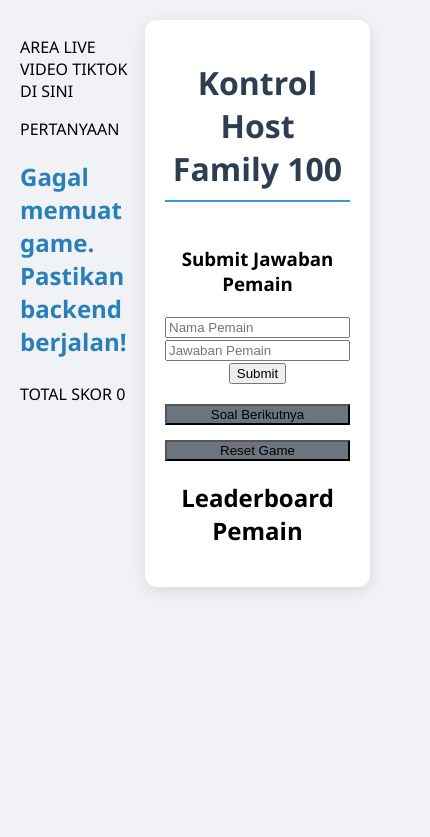
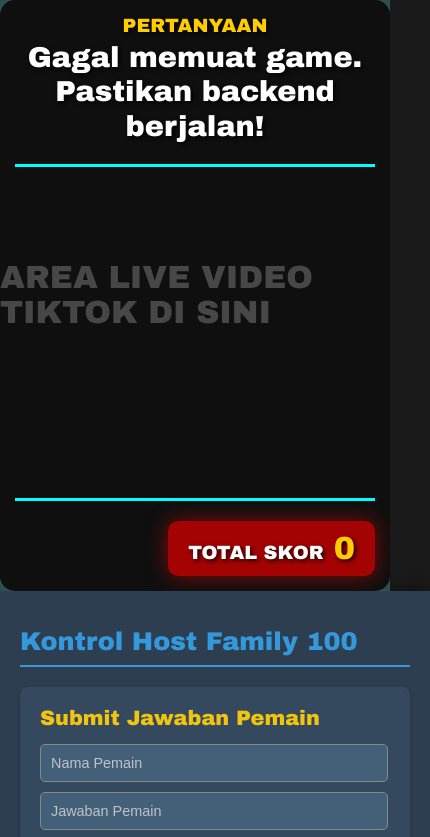
Before and after one commit to andrianSyio/tiktoknew, a plain HTML site: page public/index.html in a window 390 px wide. Shown: the top 837 px of the page, 430 px wide, since content can reach past the window. Drawn offline with Linux system fonts and the light colour scheme; no server answers.

Commit message:
Update style.css

```diff
--- a/public/style.css
+++ b/public/style.css
@@ -1,192 +1,265 @@
+/* public/style.css */
+
+/* General Body and Container */
 body {
-    font-family: 'Segoe UI', Tahoma, Geneva, Verdana, sans-serif;
-    background-color: #f0f2f5;
+    font-family: 'Arial Black', Arial, sans-serif; /* Font tebal dan jelas */
+    background-color: #1a1a1a; /* Latar belakang gelap */
+    margin: 0;
+    padding: 0;
+    overflow: hidden; /* Pastikan tidak ada scrollbar */
+    display: flex; /* Menggunakan flex untuk mengatur dua area: TV display dan admin panel */
+    height: 100vh;
+    width: 100vw;
+}
+
+/* TV Display Area (Left Half or Main Display) */
+.tv-container {
+    position: relative;
+    flex-grow: 1; /* Ambil ruang sebanyak mungkin */
+    background-color: #000; /* Latar belakang TV hitam */
     display: flex;
     justify-content: center;
-    align-items: flex-start;
-    min-height: 100vh;
-    margin: 0;
-    padding: 20px;
-    box-sizing: border-box;
+    align-items: center;
+    overflow: hidden;
 }
 
-.container {
-    background-color: #ffffff;
-    border-radius: 12px;
-    box-shadow: 0 4px 15px rgba(0, 0, 0, 0.1);
-    padding: 30px;
+.live-feed-placeholder {
+    position: absolute; /* Akan menjadi layer di bawah overlay */
+    top: 0;
+    left: 0;
     width: 100%;
-    max-width: 700px;
-    text-align: center;
-    box-sizing: border-box;
+    height: 100%;
+    background-color: #333; /* Warna placeholder */
+    display: flex;
+    justify-content: center;
+    align-items: center;
+    color: #eee;
+    font-size: 2em;
+    z-index: 0; /* Pastikan di paling bawah */
 }
 
-h1 {
-    color: #2c3e50;
-    margin-bottom: 25px;
-    font-size: 2.5em;
-    border-bottom: 2px solid #3498db;
-    padding-bottom: 10px;
-    display: inline-block;
+.game-overlay {
+    position: relative; /* Ini adalah overlay yang akan muncul di atas live feed */
+    width: 90%; /* Kontrol lebar overlay */
+    height: 90%; /* Kontrol tinggi overlay */
+    display: grid;
+    grid-template-rows: auto 1fr auto; /* Baris: pertanyaan, jawaban, bottom bar */
+    gap: 20px;
+    background-color: rgba(0, 0, 0, 0.7); /* Latar belakang transparan gelap */
+    padding: 30px;
+    border-radius: 15px;
+    box-shadow: 0 0 50px rgba(0, 255, 255, 0.5); /* Efek cahaya neon */
+    z-index: 1; /* Pastikan di atas live feed */
+    color: white;
+    text-shadow: 2px 2px 4px rgba(0,0,0,0.8);
 }
 
-.game-display {
-    margin-bottom: 30px;
-    border: 1px solid #e0e0e0;
-    border-radius: 8px;
-    padding: 20px;
-    background-color: #fdfdfd;
+/* Question Area */
+.question-area {
+    text-align: center;
+    padding-bottom: 20px;
+    border-bottom: 3px solid #00ffff; /* Garis bawah pertanyaan dengan warna neon */
 }
 
-#question {
-    font-size: 1.8em;
-    color: #2980b9;
-    margin-bottom: 25px;
+.question-label {
+    display: block;
+    font-size: 1.2em;
+    color: #ffcc00; /* Warna label kuning */
+    margin-bottom: 5px;
+}
+
+.question-text {
+    font-size: 2.5em; /* Ukuran font besar */
+    margin: 0;
+    color: #fff;
+    line-height: 1.2;
+}
+
+/* Answers Area */
+.answers-area {
+    overflow-y: auto; /* Jika jawaban terlalu banyak */
+    padding-right: 10px; /* Ruang untuk scrollbar */
 }
 
 .answers-list {
     list-style: none;
     padding: 0;
     margin: 0;
+    display: grid;
+    grid-template-columns: 1fr; /* Satu kolom */
+    gap: 15px;
 }
 
 .answer-item {
-    background-color: #ecf0f1;
-    margin: 8px 0;
-    padding: 12px 20px;
-    border-radius: 6px;
-    font-size: 1.3em;
+    background-color: rgba(50, 50, 50, 0.8); /* Latar belakang item jawaban */
+    padding: 15px 25px;
+    border-radius: 10px;
+    font-size: 1.8em; /* Ukuran font besar */
     display: flex;
     justify-content: space-between;
     align-items: center;
-    border: 1px solid #dde1e5;
-    transition: background-color 0.3s ease;
+    border: 2px solid #555;
+    transition: all 0.3s ease;
+    box-shadow: 0 0 10px rgba(0, 0, 0, 0.5);
 }
 
 .answer-item.revealed {
-    background-color: #d1e7dd;
-    border-color: #28a745;
-    color: #216c3b;
+    background-color: rgba(0, 150, 0, 0.8); /* Hijau terang saat terungkap */
+    border-color: #00ff00; /* Border hijau neon */
+    color: #fff;
     font-weight: bold;
+    box-shadow: 0 0 20px rgba(0, 255, 0, 0.7);
 }
 
 .answer-text {
     flex-grow: 1;
     text-align: left;
+    white-space: nowrap; /* Jangan memecah teks ke baris baru */
+    overflow: hidden; /* Sembunyikan jika melebihi */
+    text-overflow: ellipsis; /* Tambahkan elipsis jika terpotong */
 }
 
 .answer-score {
     margin-left: 20px;
     font-weight: bold;
-    color: #34495e;
+    color: #ffcc00; /* Warna skor kuning */
+    font-size: 1.1em;
 }
 
 .answers-list .placeholder {
-    color: #7f8c8d;
+    color: #ccc;
     font-style: italic;
 }
 
-.scores-section {
+/* Bottom Bar (Total Score) */
+.bottom-bar {
+    text-align: right;
+    padding-top: 20px;
+    border-top: 3px solid #00ffff; /* Garis atas dengan warna neon */
     display: flex;
-    justify-content: center; /* Pusatkan skor */
-    margin-bottom: 30px;
-    background-color: #f7f9fc;
-    padding: 15px;
-    border-radius: 8px;
-    border: 1px solid #e9ecef;
+    justify-content: flex-end; /* Posisikan skor di kanan */
+    align-items: center;
 }
 
-.score-card {
-    padding: 15px 25px;
-    border-radius: 8px;
-    min-width: 180px; /* Lebarkan sedikit */
-    color: #fff;
-    font-weight: bold;
-    box-shadow: 0 2px 5px rgba(0, 0, 0, 0.1);
+.score-display {
+    background-color: rgba(200, 0, 0, 0.8); /* Latar belakang skor merah tua */
+    padding: 10px 20px;
+    border-radius: 10px;
+    display: flex;
+    align-items: baseline;
+    gap: 10px;
+    box-shadow: 0 0 20px rgba(255, 0, 0, 0.5);
 }
 
-.score-card h3 {
-    margin-top: 0;
+.score-label {
     font-size: 1.2em;
-    margin-bottom: 10px;
+    color: #fff;
+    text-transform: uppercase;
 }
 
-.score-card span {
-    font-size: 2.5em;
-    display: block;
+.score-value {
+    font-size: 2.5em; /* Ukuran font besar untuk nilai skor */
+    font-weight: bold;
+    color: #ffcc00; /* Warna nilai skor kuning */
 }
 
-.total-score {
-    background-color: #3498db; /* Warna biru untuk skor total */
+/* --- Admin Panel (Right Half or Separate Window) --- */
+.admin-panel {
+    width: 400px; /* Lebar panel admin */
+    background-color: #2c3e50; /* Latar belakang gelap untuk admin */
+    padding: 20px;
+    box-shadow: -5px 0 15px rgba(0, 0, 0, 0.3);
+    color: #ecf0f1;
+    overflow-y: auto; /* Untuk leaderboard yang mungkin panjang */
 }
 
-.admin-controls {
-    background-color: #f8f9fa;
-    border: 1px solid #dee2e6;
-    border-radius: 8px;
-    padding: 25px;
-    margin-top: 30px;
-    text-align: left;
+.admin-panel h1 {
+    color: #3498db;
+    font-size: 2em;
+    margin-bottom: 20px;
+    border-bottom: 2px solid #3498db;
+    padding-bottom: 10px;
 }
 
-.admin-controls h2 {
-    color: #34495e;
-    margin-top: 0;
-    margin-bottom: 20px;
-    font-size: 1.6em;
+.admin-panel h2 {
+    color: #ecf0f1;
+    margin-top: 30px;
+    margin-bottom: 15px;
+    font-size: 1.5em;
     text-align: center;
 }
 
-.input-group {
-    display: flex;
-    gap: 10px;
-    margin-bottom: 15px;
+.answer-submission {
+    background-color: #34495e;
+    border-radius: 8px;
+    padding: 20px;
+    margin-bottom: 20px;
+    box-shadow: 0 2px 5px rgba(0, 0, 0, 0.2);
 }
 
-.input-group input[type="text"] {
-    flex-grow: 1;
+.answer-submission h3 {
+    color: #f1c40f; /* Kuning untuk judul input */
+    margin-top: 0;
+    margin-bottom: 15px;
+    font-size: 1.3em;
+}
+
+.input-group-answer {
+    display: flex;
+    flex-direction: column; /* Input diatur vertikal */
+    gap: 10px;
+}
+
+.input-group-answer input {
+    width: calc(100% - 24px); /* Sesuaikan padding */
     padding: 12px;
-    border: 1px solid #ced4da;
+    border: 1px solid #7f8c8d;
     border-radius: 5px;
+    background-color: #446078;
+    color: #fff;
     font-size: 1em;
 }
 
-.input-group select {
-    padding: 12px;
-    border: 1px solid #ced4da;
-    border-radius: 5px;
-    font-size: 1em;
-    background-color: #fff;
+.input-group-answer input::placeholder {
+    color: #bdc3c7;
 }
 
-.admin-controls button {
+.input-group-answer button {
     padding: 12px 20px;
     border: none;
     border-radius: 5px;
-    background-color: #007bff;
+    background-color: #27ae60; /* Hijau untuk submit */
     color: white;
-    font-size: 1em;
+    font-size: 1.1em;
     cursor: pointer;
     transition: background-color 0.3s ease;
 }
 
-.admin-controls button:hover {
-    background-color: #0056b3;
+.input-group-answer button:hover {
+    background-color: #229a54;
 }
 
 .control-buttons {
     display: flex;
-    justify-content: center;
+    justify-content: space-around;
     gap: 15px;
-    margin-top: 20px;
+    margin-top: 25px;
 }
 
 .control-buttons button {
-    background-color: #6c757d;
+    padding: 12px 20px;
+    border: none;
+    border-radius: 5px;
+    background-color: #e67e22; /* Oranye untuk kontrol */
+    color: white;
+    font-size: 1.1em;
+    cursor: pointer;
+    transition: background-color 0.3s ease;
+    flex: 1; /* Agar tombol mengambil ruang yang sama */
 }
 
 .control-buttons button:hover {
-    background-color: #5a6268;
+    background-color: #d35400;
 }
 
 .message {
@@ -205,35 +278,80 @@
     display: block;
 }
 
+/* Leaderboard in Admin Panel */
+.leaderboard-section {
+    margin-top: 30px;
+    background-color: #34495e;
+    border-radius: 8px;
+    padding: 20px;
+    box-shadow: 0 2px 5px rgba(0, 0, 0, 0.2);
+}
+
+.leaderboard-list {
+    list-style: none;
+    padding: 0;
+    margin: 0;
+}
+
+.leaderboard-item {
+    display: flex;
+    justify-content: space-between;
+    align-items: center;
+    padding: 10px 0;
+    border-bottom: 1px dashed #7f8c8d; /* Garis putus-putus */
+    font-size: 1.1em;
+}
+
+.leaderboard-item:last-child {
+    border-bottom: none;
+}
+
+.leaderboard-item span:first-child {
+    font-weight: bold;
+    color: #ecf0f1;
+}
+
+.leaderboard-item span:last-child {
+    color: #f1c40f; /* Kuning untuk skor di leaderboard */
+    font-weight: bold;
+}
+
+/* Responsive adjustments (optional, but good practice) */
+@media (max-width: 900px) {
+    body {
+        flex-direction: column; /* Stack sections on smaller screens */
+        height: auto;
+    }
+    .admin-panel {
+        width: 100%;
+        box-shadow: 0 -5px 15px rgba(0, 0, 0, 0.3);
+    }
+    .tv-container {
+        height: 70vh; /* Give more height to TV display */
+    }
+}
+
 @media (max-width: 600px) {
-    .container {
-        padding: 20px;
+    .game-overlay {
+        padding: 15px;
+        width: 95%;
+        height: 95%;
     }
-    h1 {
+    .question-text {
+        font-size: 1.8em;
+    }
+    .answer-item {
+        font-size: 1.4em;
+        padding: 10px 15px;
+    }
+    .score-value {
         font-size: 2em;
     }
-    #question {
-        font-size: 1.5em;
+    .admin-panel h1 {
+        font-size: 1.6em;
     }
-    .answer-item {
-        font-size: 1.1em;
-        flex-direction: column;
-        align-items: flex-start;
-    }
-    .answer-score {
-        margin-left: 0;
-        margin-top: 5px;
-    }
-    .input-group {
-        flex-direction: column;
-    }
-    .input-group input, .input-group select, .input-group button {
-        width: 100%;
-    }
-    .control-buttons {
-        flex-direction: column;
-    }
-    .control-buttons button {
-        width: 100%;
+    .input-group-answer input, .input-group-answer button, .control-buttons button {
+        font-size: 0.9em;
+        padding: 10px;
     }
 }
```
